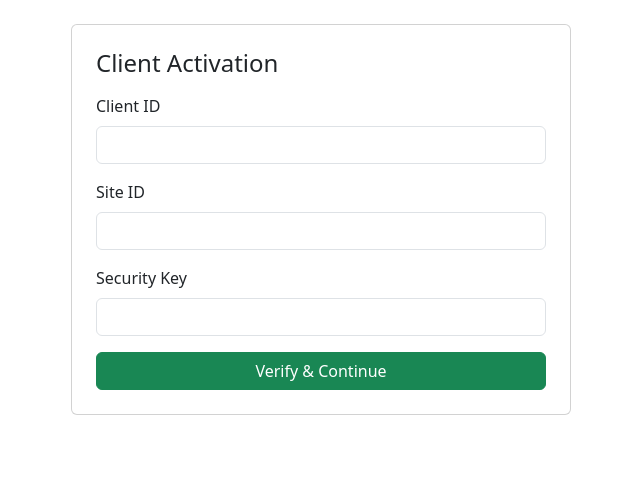
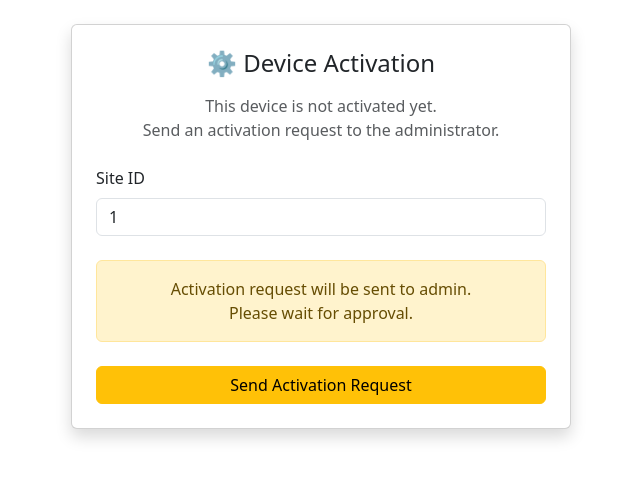
Before and after one commit to ErenFreedom/mqtt-broker, a Flask app: page /activate_client in a window 1280 px wide. Shown: the part 49-528 px from the top of the page, without its empty margins (319-959 px from the left). Run offline with Flask 3, Linux system fonts and the light colour scheme; the visitor is signed in with stand-in values (Sample User, id 1); parts of the project's set-up code (start-up, migrations or seed data) failed here and were passed over; some libraries are stand-ins or nearby versions.

Commit message:
feat(edge): implement activation request flow, HMAC login, and device state handling

```diff
--- a/App.py
+++ b/App.py
@@ -8,11 +8,49 @@ import logging
 from datetime import datetime, timezone
 from concurrent.futures import ThreadPoolExecutor
 from flask import Flask, render_template, request, redirect, session, flash, jsonify
-
+CLOUD_URL = "http://34.14.145.160/api/edge"
 from database_service import (
     create_sensor, save_sensor_data, get_latest_sensor_value, save_client_info
 )
 from mqtt_service import CLIENT_INFO, publish_sensor_data
+
+DEVICE_STATE = {
+    "verified": False
+}
+
+import hashlib
+import uuid
+import platform
+
+import hmac
+
+DEVICE_FILE = os.path.join(BASE_DIR, "device.json")
+
+def save_device(data):
+    with open(DEVICE_FILE, "w") as f:
+        json.dump(data, f)
+
+def load_device():
+    if os.path.exists(DEVICE_FILE):
+        with open(DEVICE_FILE, "r") as f:
+            return json.load(f)
+    return {}
+
+def generate_signature(email, device_secret):
+    timestamp = int(time.time() * 1000)
+    payload = f"{email}:{timestamp}"
+
+    signature = hmac.new(
+        device_secret.encode(),
+        payload.encode(),
+        hashlib.sha256
+    ).hexdigest()
+
+    return signature, timestamp
+
+def generate_fingerprint():
+    raw = f"{platform.node()}-{uuid.getnode()}-{platform.system()}"
+    return hashlib.sha256(raw.encode()).hexdigest()
 
 APP_NAME = "MyDesktopApp"
 BASE_DIR = os.path.join(os.getenv("LOCALAPPDATA"), APP_NAME)
@@ -148,8 +186,13 @@ def api_worker(api_name, data):
     log.info(f"[THREAD STARTED] {api_name} | sensor_id={sensor_id}")
 
     while running_threads.get(api_name):
+
+        if not DEVICE_STATE["verified"]:
+          log.warning("❌ Device not activated, skipping publish")
+          time.sleep(interval)
+          continue
+
         try:
-            # ✅ Shared token use karo — koi naya token request nahi
             token = get_shared_token()
             if not token:
                 log.error(f"[API] No token for {api_name}, retrying in 10s")
@@ -160,8 +203,6 @@ def api_worker(api_name, data):
             r = requests.get(api_url, headers=headers, verify=False, timeout=5)
 
             if r.status_code == 401:
-                # ✅ Token expire hua — sirf ek baar invalidate karo
-                # Lock ensure karega ki sirf ek thread token refresh kare
                 invalidate_token()
                 log.warning(f"[API] Token expired, refreshing...")
                 continue
@@ -173,7 +214,9 @@ def api_worker(api_name, data):
 
             if value is not None:
                 utc_timestamp = datetime.now(timezone.utc).strftime("%Y-%m-%dT%H:%M:%S.%f")[:-3] + "Z"
+
                 save_sensor_data(sensor_id, value, response_json)
+
                 publish_sensor_data(
                     sensor_id    = sensor_id,
                     sensor_name  = api_name,
@@ -183,6 +226,7 @@ def api_worker(api_name, data):
                     quality_good = quality_good,
                     timestamp    = utc_timestamp
                 )
+
                 log.info(f"[DATA] {api_name} | value={value} | ts={utc_timestamp}")
 
             api_status[api_name] = "online"
@@ -194,6 +238,9 @@ def api_worker(api_name, data):
         time.sleep(interval)
 
     log.info(f"[THREAD STOPPED] {api_name}")
+
+
+
 
 # ---------------- START THREADS ----------------
 def start_api_threads(t_api, username, password):
@@ -213,82 +260,155 @@ def start_api_threads(t_api, username, password):
 
 # ---------------- AUTO RESTART ----------------
 def restart_saved_apis():
-    login_data = load_json(LOGIN_FILE)
-    if not login_data:
-        log.info("[AUTO RESTART] No login data found.")
+    """
+    🔥 Restart APIs ONLY if session already valid
+
+    (No login.json dependency anymore)
+    """
+
+    if not session.get("logged_in"):
+        log.info("[AUTO RESTART] No active session.")
         return
-    t_api    = login_data.get("token_api")
-    username = login_data.get("username")
-    password = login_data.get("password")
-    log.info("[AUTO RESTART] Starting saved API threads...")
-    start_api_threads(t_api, username, password)
+
+    log.info("[AUTO RESTART] Restarting APIs...")
+
+    start_api_threads(
+        token_api_url,
+        token_username,
+        token_password
+    )
 
 # ---------------- ROUTES ----------------
 @app.route("/")
 def index():
-    login_data = load_json(LOGIN_FILE)
-    if login_data:
-        session.update(login_data)
-        session["logged_in"] = True
-        return redirect("/activate_client")
+    """
+     Entry point of app
+
+    NEW FLOW:
+    - If user already logged in → go to dashboard
+    - Else → go to login
+    """
+
+    if session.get("logged_in"):
+        return redirect("/welcome")
+
     return redirect("/login")
+
 
 @app.route("/login", methods=["GET", "POST"])
 def login():
     if request.method == "POST":
-        # ✅ Login ke liye ek baar token verify karo
+
+        email = request.form["email"]
+        password = request.form["password"]
+
+        fingerprint = generate_fingerprint()
+
         try:
-            r = requests.post(
-                request.form["token_api"],
-                data=f"grant_type=password&username={request.form['username']}&password={request.form['password']}",
-                headers={"Content-Type": "application/x-www-form-urlencoded"},
-                verify=False,
-                timeout=5
+            device_data = load_device()
+            device_secret = device_data.get("device_secret")
+
+            payload = {
+                "email": email,
+                "password": password,
+                "machine_fingerprint": fingerprint
+            }
+
+            # 🔥 ADD HMAC IF DEVICE ALREADY ACTIVATED
+            if device_secret:
+                signature, timestamp = generate_signature(email, device_secret)
+                payload["signature"] = signature
+                payload["timestamp"] = timestamp
+
+            res = requests.post(
+                f"{CLOUD_URL}/login-site-admin",
+                json=payload
             )
-            r.raise_for_status()
-            token = r.json().get("access_token")
-        except:
-            token = None
 
-        if not token:
-            flash("Login Failed", "danger")
-            return render_template("login.html")
+            data = res.json()
 
-        data = {
-            "username":  request.form["username"],
-            "password":  request.form["password"],
-            "token_api": request.form["token_api"]
-        }
-        save_json(LOGIN_FILE, data)
-        session.update(data)
-        session["logged_in"] = True
+            if res.status_code != 200:
+                flash(data.get("message", "Login failed"), "danger")
+                return render_template("login.html")
 
-        # ✅ Credentials set karo aur shared token save karo
-        set_token_credentials(data["token_api"], data["username"], data["password"])
-        shared_token_ref = token  # Login ka token directly use karo
-        global shared_token
-        shared_token = token
-        log.info("[LOGIN] Token saved from login response")
+            # 🔴 ACTIVATION REQUIRED
+            if data.get("activation_required"):
+                session["email"] = email
+                session["password"] = password
+                session["site_id"] = data["site_id"]
+                session["organization_id"] = data["organization_id"]
 
-        start_api_threads(data["token_api"], data["username"], data["password"])
-        return redirect("/activate_client")
+                return redirect("/activate_client")
+
+            # 🟢 SUCCESS LOGIN
+            session["logged_in"] = True
+            session["client_verified"] = True
+            DEVICE_STATE["verified"] = True
+
+            session["client_id"] = data["organization_id"]
+            session["site_id"] = data["site_id"]
+
+            CLIENT_INFO["client_id"] = data["organization_id"]
+            CLIENT_INFO["site_id"] = data["site_id"]
+
+            # 🔥 STORE DEVICE SECRET (CRITICAL)
+            if data.get("device_secret"):
+                save_device({
+                    "device_secret": data["device_secret"]
+                })
+                log.info("✅ Device secret saved locally")
+
+            return redirect("/welcome")
+
+        except Exception as e:
+            log.error(f"[LOGIN ERROR] {e}")
+            flash("Server error", "danger")
+
     return render_template("login.html")
+
+
+
 
 @app.route("/activate_client", methods=["GET", "POST"])
 def activate_client():
-    if not session.get("logged_in"):
+    if not session.get("email"):
         return redirect("/login")
+
     if request.method == "POST":
-        client_id = request.form["client_id"]
-        site_id   = request.form["site_id"]
-        save_client_info(client_id, [site_id])
-        session["client_verified"] = True
-        session["client_id"]       = client_id
-        session["site_id"]         = site_id
-        CLIENT_INFO["client_id"]   = client_id
-        CLIENT_INFO["site_id"]     = site_id
-        return redirect("/welcome")
+
+        fingerprint = generate_fingerprint()
+        site_id = session.get("site_id")
+
+        try:
+            res = requests.post(
+                f"{CLOUD_URL}/request-activation",
+                json={
+                    "site_id": site_id,
+                    "machine_fingerprint": fingerprint
+                }
+            )
+
+            data = res.json()
+
+            if res.status_code != 200:
+                flash(data.get("message", "Activation failed"), "danger")
+                return redirect("/activate_client")
+
+            # ❌ DO NOT MARK VERIFIED
+            # ❌ DO NOT STORE device_secret
+
+            flash("✅ Activation request sent. Waiting for admin approval.", "warning")
+
+            return redirect("/login")
+
+        except Exception as e:
+            log.error(f"[ACTIVATION ERROR] {e}")
+            flash("Activation error", "danger")
+
     return render_template("client_activation.html")
+
+
+
 
 @app.route("/welcome")
 def welcome():
--- a/templates/client_activation.html
+++ b/templates/client_activation.html
@@ -1,23 +1,45 @@
 {% extends "base.html" %}
 {% block content %}
 
-<div class="card p-4 mx-auto" style="max-width:500px">
-  <h4 class="mb-3">Client Activation</h4>
+<div class="card p-4 mx-auto shadow" style="max-width:500px">
+
+  <h4 class="mb-3 text-center">⚙️ Device Activation</h4>
+
+  <p class="text-muted text-center mb-4">
+    This device is not activated yet.<br>
+    Send an activation request to the administrator.
+  </p>
+
+  <!-- Flash messages -->
+  {% with messages = get_flashed_messages(with_categories=true) %}
+    {% for c, m in messages %}
+      <div class="alert alert-{{ c }} alert-dismissible fade show">
+        {{ m }}
+        <button class="btn-close" data-bs-dismiss="alert"></button>
+      </div>
+    {% endfor %}
+  {% endwith %}
+
+  <!-- Site ID -->
+  <label class="form-label">Site ID</label>
+  <input
+    class="form-control mb-4"
+    value="{{ session.site_id }}"
+    readonly
+  >
+
+  <!-- Info -->
+  <div class="alert alert-warning text-center mb-4">
+    Activation request will be sent to admin.<br>
+    Please wait for approval.
+  </div>
 
   <form method="post">
+    <button class="btn btn-warning w-100">
+      Send Activation Request
+    </button>
+  </form>
 
-    <label class="form-label">Client ID</label>
-    <input class="form-control mb-3" name="client_id" required>
-
-    <label class="form-label">Site ID</label>
-    <input class="form-control mb-3" name="site_id" required>
-
-    <label class="form-label">Security Key</label>
-    <input class="form-control mb-3" name="security_key" required>
-
-    <button class="btn btn-success w-100">Verify & Continue</button>
-
-  </form>
 </div>
 
 {% endblock %}
```
Also changed, not shown: templates/login.html (+33 -9 lines).
